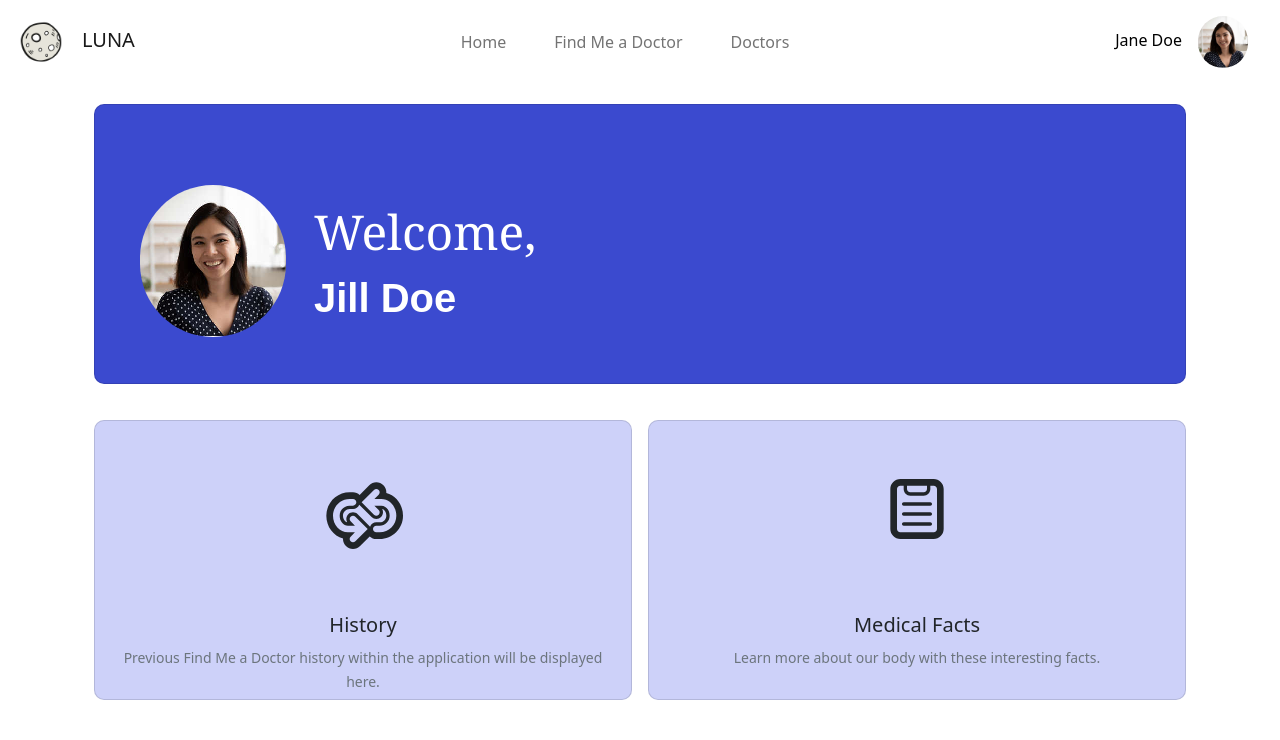
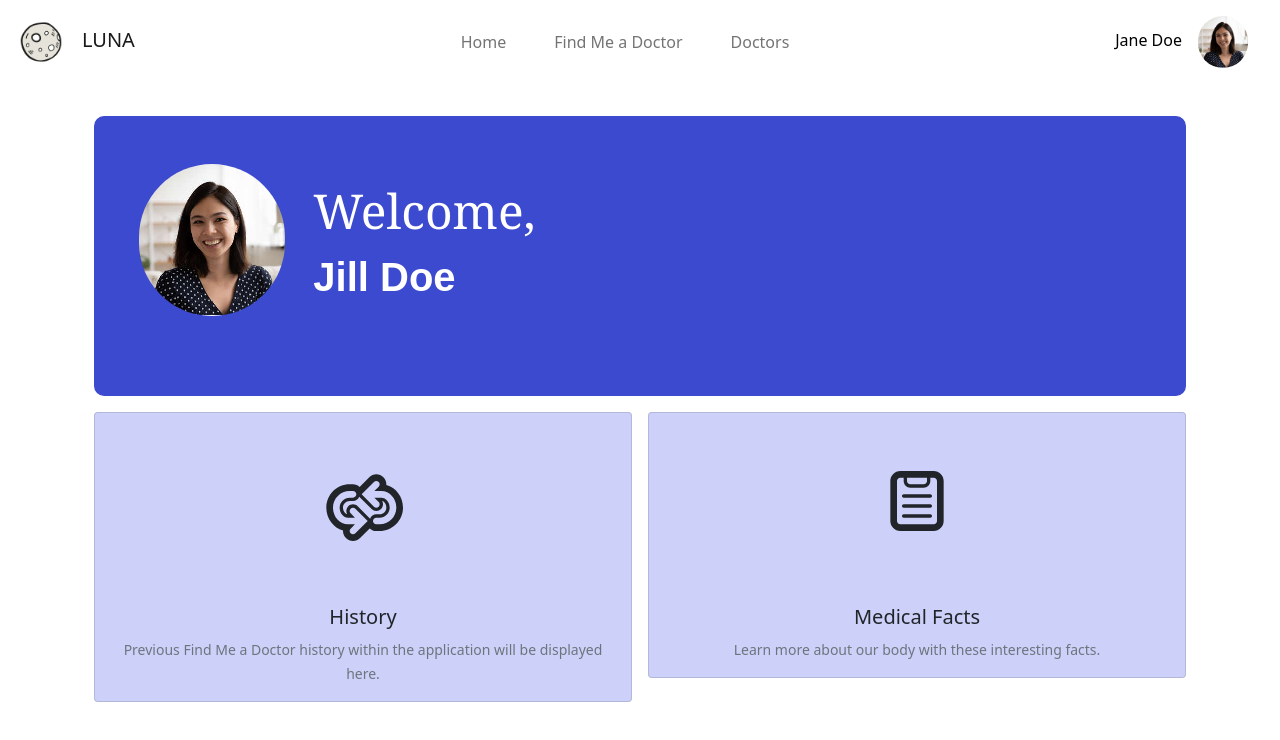
Before and after one commit to seanpe11/luna-frontend, a React (Create React App) app: page / in a window 1280 px wide. Shown: the top 740 px of the page. Built offline with nearby package versions, Linux system fonts and the light colour scheme.

Commit message:
home page fixes

```diff
--- a/src/components/Home/HomeCard.js
+++ b/src/components/Home/HomeCard.js
@@ -3,7 +3,7 @@ import dp from "../../images/profile_pic.png";
 
 function HomeCard() {
   return (
-    <div class="card text-white mb-3">
+    <div class="home-card text-white mb-3">
       <div class="row g-0">
         <div class="col-md-2 d-inline-flex justify-content-center">
           <img
--- a/src/components/HomeCard.js
+++ /dev/null
@@ -1,3 +0,0 @@
-function HomeCard() {
-
-}
--- a/src/css/Home.css
+++ b/src/css/Home.css
@@ -1,4 +1,4 @@
-.card {
+.home-card {
   height: 35vh;
   background-color: #3b4acf;
   margin-top: 20px;
```
Also changed, not shown: 2 other files (tests, documents, lock files or other folders).
